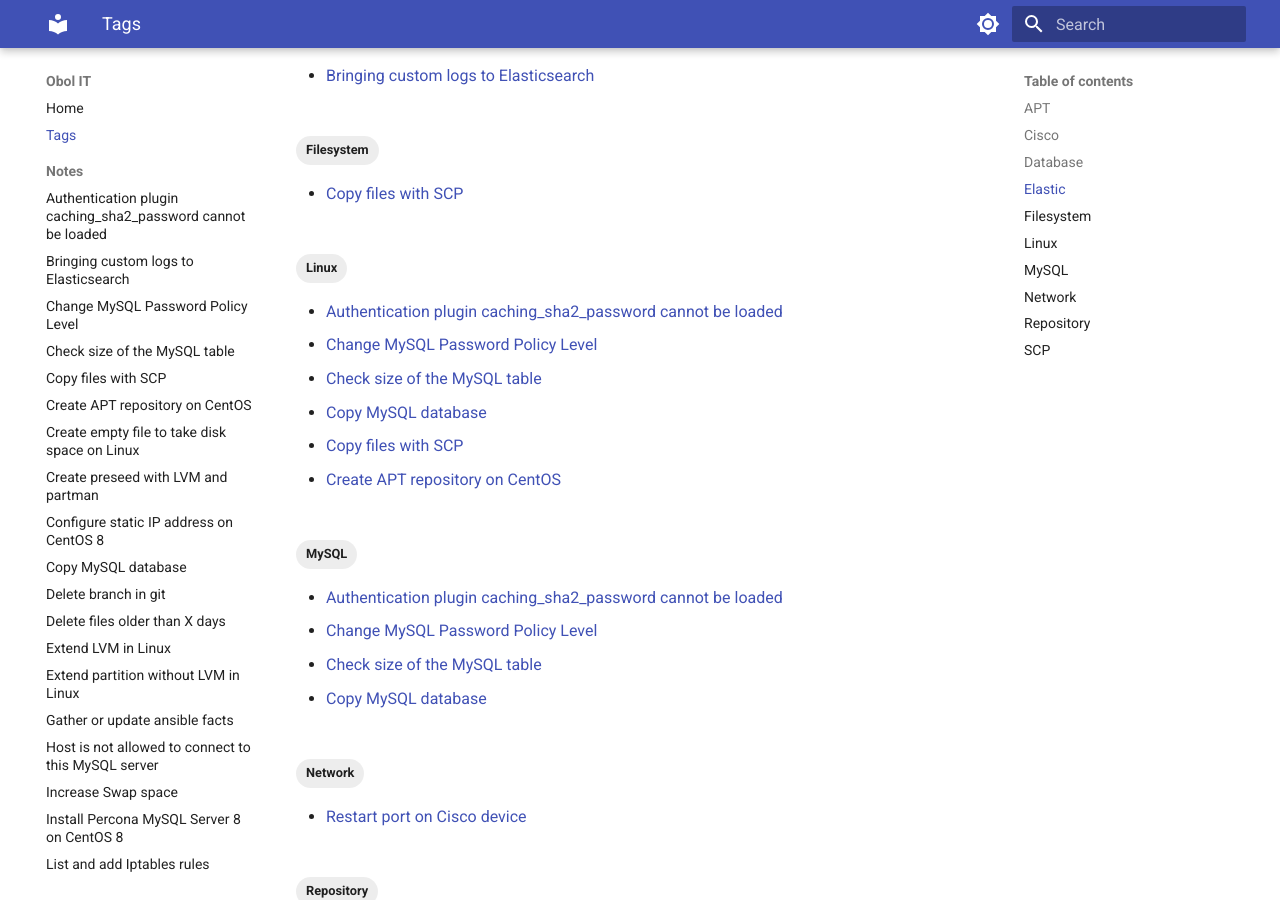
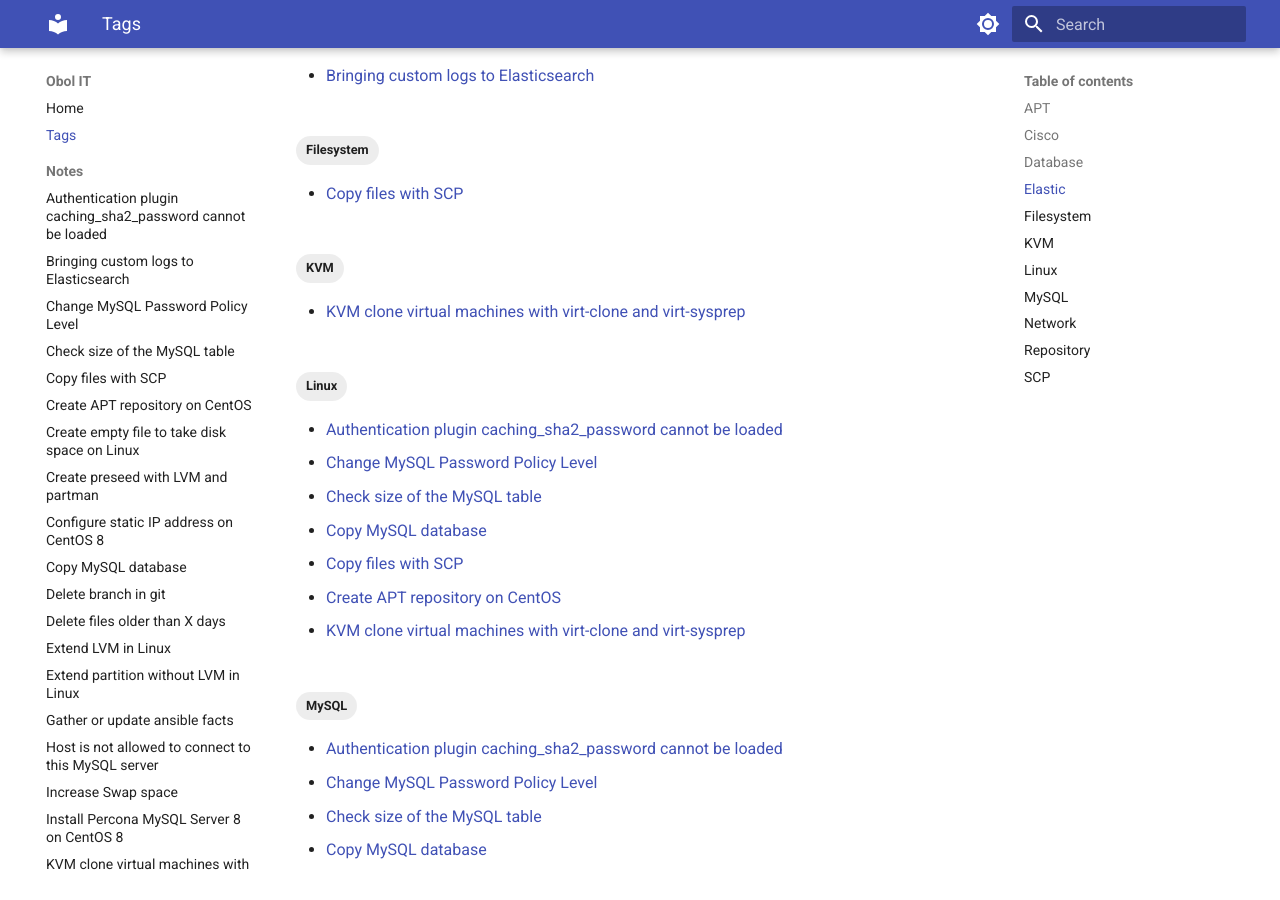
Before and after one commit to obol89/obol89.github.io, an MkDocs documentation site: the page built from docs/tags.md, in a window 1280 px wide and 900 px high, scrolled down 690 px. Built offline with MkDocs 1.6.1 and Material for MkDocs 9.7.7, drawn with Linux system fonts in a browser that asks for light colours.

Commit message:
KVM clone

````diff
--- /dev/null
+++ b/docs/posts/kvm_clone.md
@@ -0,0 +1,41 @@
+---
+comments: true
+hide:
+    - footer
+tags:
+    - KVM
+    - Linux
+---
+# Clone and reset KVM virtual machine
+
+## Clone your VM and spawn new instances in KVM
+
+List all VMs to see which one you would like to clone:
+
+```shell
+virsh list --all
+```
+
+If the chosen one is running, shut it down:
+
+```shell
+virsh suspend debian12-base
+```
+
+Clone the VM:
+
+```shell
+virt-clone --original debian12-base --name debian12-base-clone01 --auto-clone
+```
+
+Resume the suspended base:
+
+```shell
+virsh resume debian12-base
+```
+
+## Prepare new system to be fresh and working
+
+```shell
+virt-sysprep -d debian12-base-clone01  --root-password password:abcABC123 --firstboot-command 'dpkg-reconfigure openssh-server'
+```
--- a/mkdocs.yml
+++ b/mkdocs.yml
@@ -21,6 +21,7 @@
     - Host is not allowed to connect to this MySQL server: posts/host_not_allowed_connect_mysql.md
     - Increase Swap space: posts/increase_swap_space.md
     - Install Percona MySQL Server 8 on CentOS 8: posts/install_percona_mysql8.md
+    - KVM clone virtual machines with virt-clone and virt-sysprep: posts/kvm_clone.md
     - List and add Iptables rules: posts/iptables_basics.md
     - Move /var to new partition in CentOS: posts/var_to_new_partition.md
     - Refresh snap packages / update snap: posts/snap_refresh.md
````
